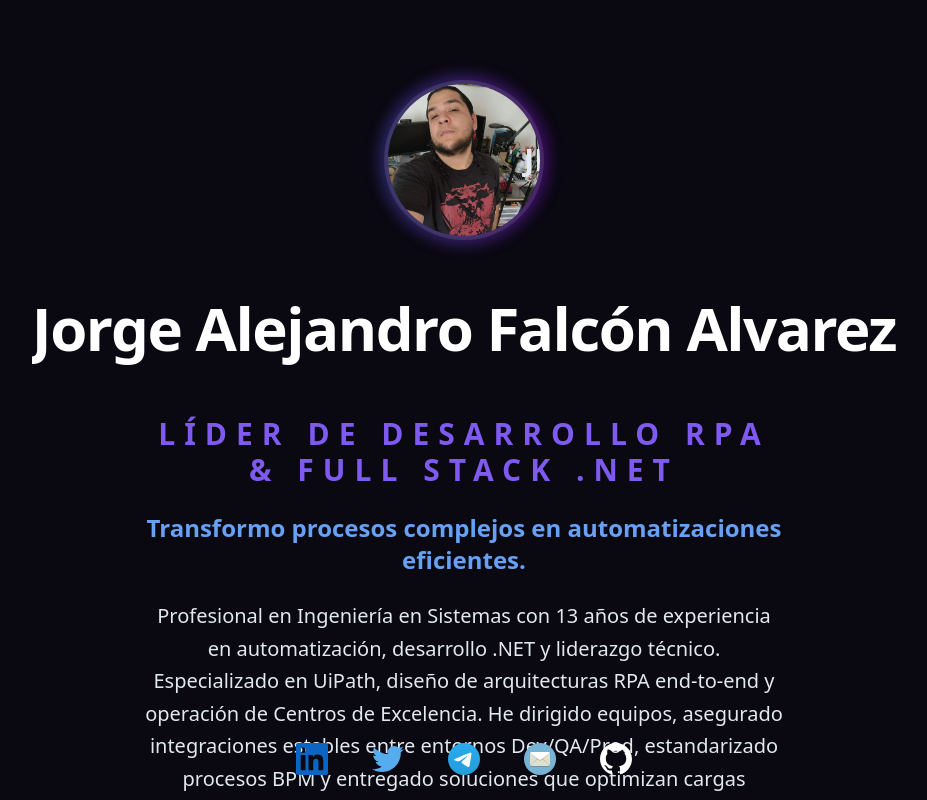
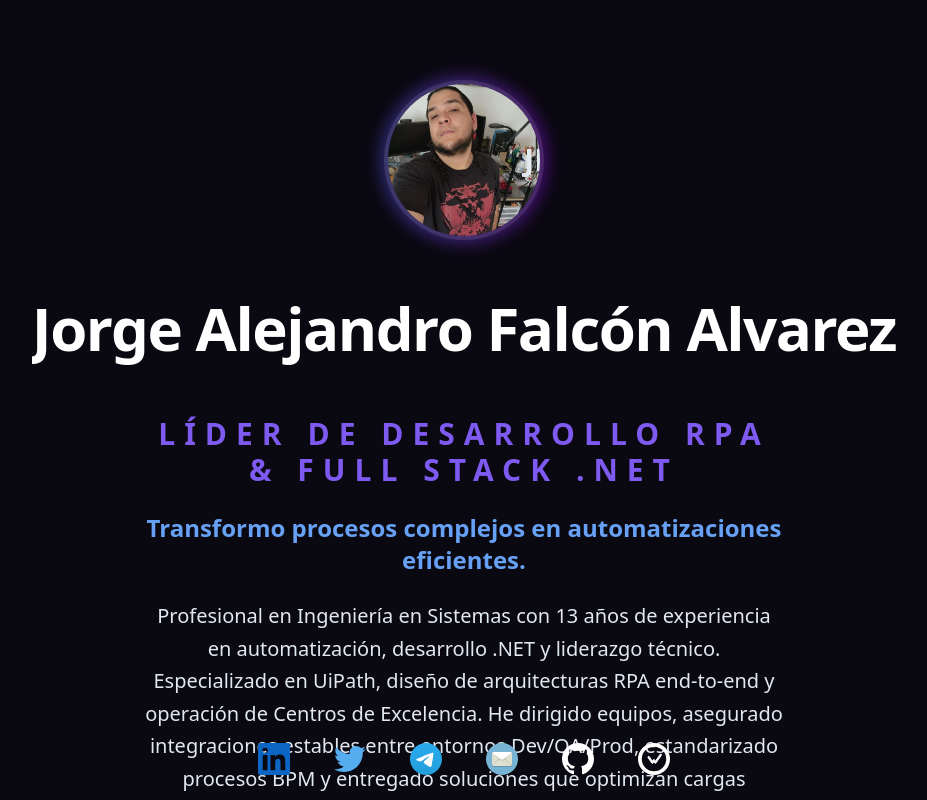
Before and after one commit to JFEspanolito/jfespanolito.dev, a Next.js app: page / in a window 1280 px wide. Shown: the top 800 px of the page, without its empty margins (176-1103 px from the left). Built offline with nearby package versions, Linux system fonts and the light colour scheme.

Commit message:
add wakatime social media

```diff
--- /dev/null
+++ b/components/icons/wakatime.tsx
@@ -0,0 +1,21 @@
+import type { SVGProps } from "react";
+
+const Wakatime = (props: SVGProps<SVGSVGElement>) => (
+  <svg {...props} fill="currentColor" viewBox="0 0 340 340">
+    <path
+      stroke="currentColor"
+      strokeWidth="40"
+      d="M170 20C87.16 20 20 87.16 20 170s67.16 150 150 150 150-67.16 150-150S252.84 20 170 20Z"
+      clipRule="evenodd"
+      fill="none"
+    />
+    <path
+      fill="currentColor"
+      stroke="currentColor"
+      strokeWidth="10"
+      d="M190.18 213.54a7.6 7.6 0 0 1-6.74 3.09 8 8 0 0 1-1.5-.32 8 8 0 0 1-1.93-.97 8 8 0 0 1-1.67-1.56 9 9 0 0 1-.9-1.37l-8.84-14.2-8.83 14.2a7.8 7.8 0 0 1-6.78 4.26 7.7 7.7 0 0 1-6.75-4.32l-38.63-56.29a9 9 0 0 1-2.05-5.8c0-4.75 3.48-8.6 7.78-8.6a7.7 7.7 0 0 1 6.6 4.05l32.62 48.19 9.18-14.95a7.7 7.7 0 0 1 6.83-4.47c2.7 0 5.08 1.52 6.48 3.82l9.47 15.54 51.16-73.26a7.6 7.6 0 0 1 6.53-3.91c4.3 0 7.79 3.84 7.79 8.59a9 9 0 0 1-1.77 5.45l-58.05 82.83Z"
+    />
+  </svg>
+);
+
+export { Wakatime };
--- a/components/layout/SocialDock.tsx
+++ b/components/layout/SocialDock.tsx
@@ -8,6 +8,7 @@ import { Github } from "@/components/icons/github";
 import { Linkedin } from "@/components/icons/linkedin";
 import { Twitter } from "@/components/icons/twitter";
 import { Telegram } from "@/components/icons/telegram";
+import { Wakatime } from "@/components/icons/wakatime";
 
 const getIcon = (iconName: string, size: 1 | 2 | 3 = 2) => {
   const iconSizes = {
@@ -30,6 +31,8 @@ const getIcon = (iconName: string, size: 1 | 2 | 3 = 2) => {
       return <Twitter className={iconClass} />;
     case "telegram":
       return <Telegram className={iconClass} />;
+    case "wakatime":
+      return <Wakatime className={iconClass} />;
     default:
       return <span className="text-xs">?</span>;
   }
--- a/components/sections/AboutMe.tsx
+++ b/components/sections/AboutMe.tsx
@@ -8,6 +8,7 @@ import { Github } from "@/components/icons/github";
 import { Linkedin } from "@/components/icons/linkedin";
 import { Twitter } from "@/components/icons/twitter";
 import { Telegram } from "@/components/icons/telegram";
+import { Wakatime } from "@/components/icons/wakatime";
 import { motion, AnimatePresence } from "framer-motion";
 import { useState, useEffect } from "react";
 
@@ -31,6 +32,8 @@ const getIcon = (iconName: string, size: 1 | 2 | 3 = 1) => {
       return <Twitter className={iconClass} />;
     case "telegram":
       return <Telegram className={iconClass} />;
+    case "wakatime":
+      return <Wakatime className={iconClass} />;
     default:
       return <span className="text-xs">?</span>;
   }
@@ -89,8 +92,8 @@ export function AboutMe() {
               text={profile.name}
               baseTextClassName="text-3xl md:text-6xl font-extrabold tracking-tight text-[var(--foreground)] leading-tight m-0"
               textClassName="text-3xl md:text-6xl font-extrabold tracking-tight text-[var(--primary)] leading-tight m-0"
-              spotlightColor="var(--primary-rgb)"
-              spotlightSize={150}
+              spotlightColor="rgba(127, 90, 240, 0.8)"
+              spotlightSize={200}
               animateOnPhone={true}
               className="flex items-center justify-center py-2"
             />
--- a/data/about.ts
+++ b/data/about.ts
@@ -35,6 +35,11 @@ export const aboutData = {
           name: "GitHub",
           url: "https://github.com/JFEspanolito",
           icon: "github",
+        },
+        {
+          name: "Wakatime",
+          url: "https://wakatime.com/@JFEspanolito",
+          icon: "wakaTime",
         },
       ],
     },
```
